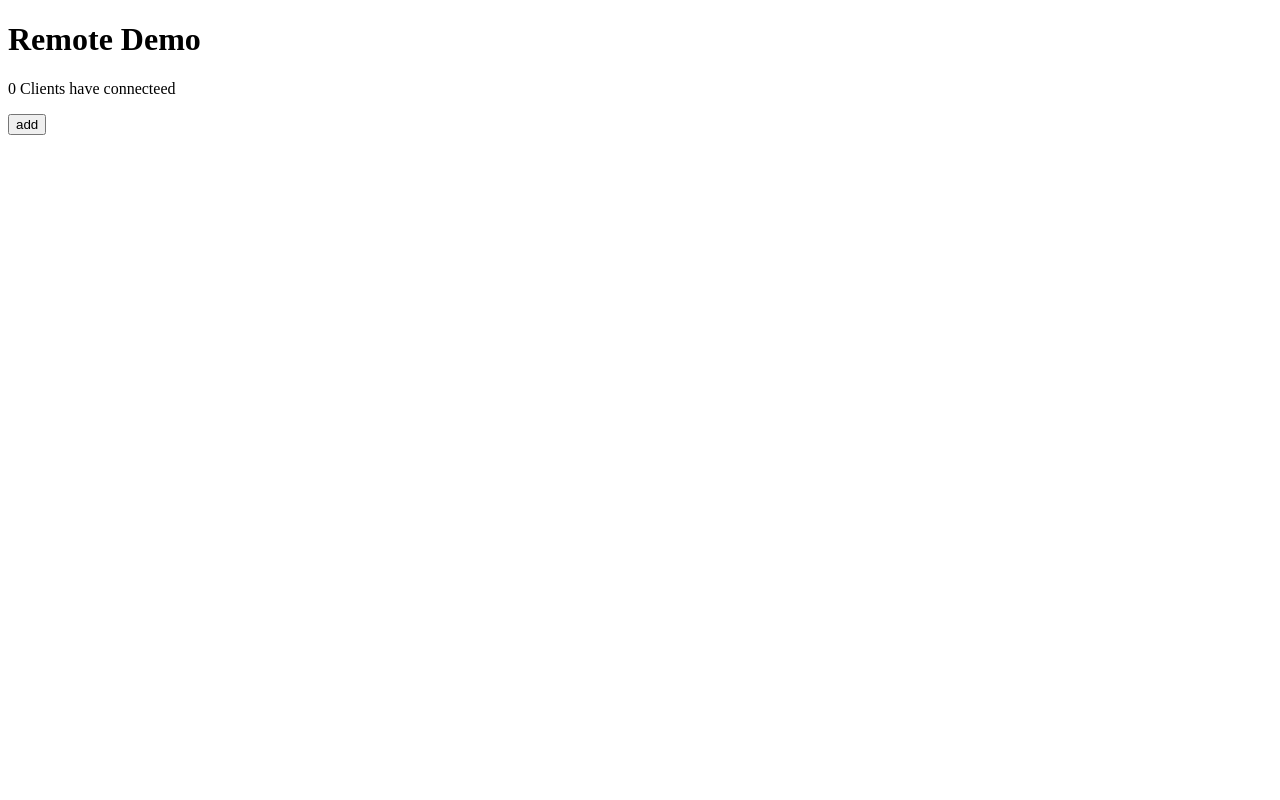
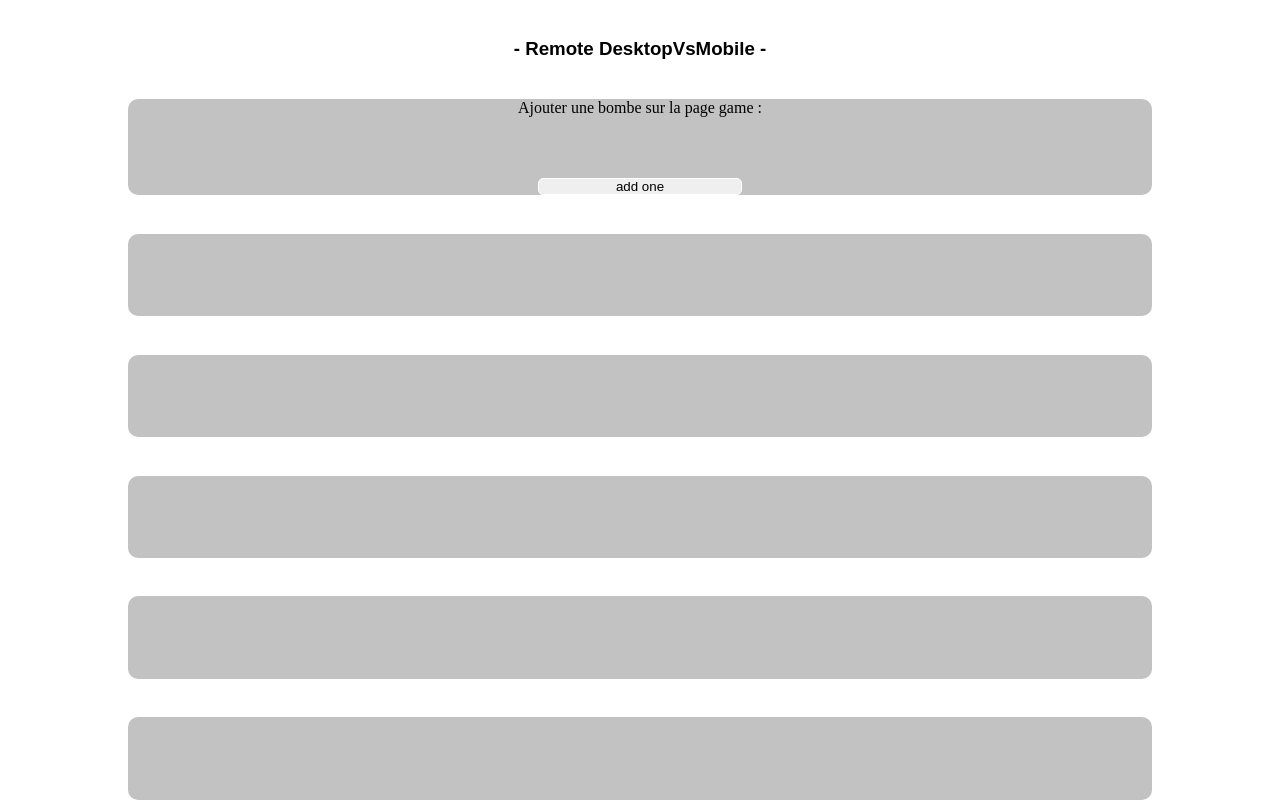
Before and after one commit to ArthurBarre/DesktopVsMobile, a website: page back/public/remote.html in a window 1280 px wide. Drawn offline with nearby package versions, Linux system fonts and the light colour scheme; no server answers.

Commit message:
push new remote

```diff
--- a/back/public/main.js
+++ b/back/public/main.js
@@ -1 +1,11 @@
-console.log('test');
+var socket = io.connect();
+
+function buttonClicked(){
+    console.log('hey');
+    socket.emit('clicked');
+}
+
+//when we receive numClients, do this
+socket.on('buttonUpdate', function(data){
+    document.getElementById("buttonCount").innerHTML = 'The button has been clicked ' + data + ' times.';
+});
--- a/back/public/remote.html
+++ b/back/public/remote.html
@@ -5,25 +5,28 @@
     <meta name="viewport"
           content="width=device-width, user-scalable=no, initial-scale=1.0, maximum-scale=1.0, minimum-scale=1.0">
     <meta http-equiv="X-UA-Compatible" content="ie=edge">
+    <link rel="stylesheet" href="./style.css">
     <title>Remote</title>
 </head>
 <body>
-    <h1>Remote Demo</h1>
-    <p id="buttonCount">0 Clients have connecteed</p>
-    <button onclick="buttonClicked()" >add</button>
+    <div class="app">
+        <h3 class="title"> - Remote DesktopVsMobile  -  </h3>
+        <div class="btn_remote">
+            <div class="btn_content">
+                <p>Ajouter une bombe sur la page game :</p>
+                <button class="btn" onclick="buttonClicked()" >add one</button>
+            </div>
+        </div>
+        <div class="btn_remote"></div>
+        <div class="btn_remote"></div>
+        <div class="btn_remote"></div>
+        <div class="btn_remote"></div>
+        <div class="btn_remote"></div>
+
+
+    </div>
     <script src="/socket.io/socket.io.js"></script>
-    <script>
-        var socket = io.connect();
-
-        function buttonClicked(){
-            console.log('hey')
-            socket.emit('clicked');
-        }
-
-        //when we receive numClients, do this
-        socket.on('buttonUpdate', function(data){
-            document.getElementById("buttonCount").innerHTML = 'The button has been clicked ' + data + ' times.';
-        });
+    <script  src="./main.js">
     </script>
 </body>
 </html>
--- /dev/null
+++ b/back/public/style.css
@@ -0,0 +1,42 @@
+*{
+    margin: 0;
+    padding: 0;
+}
+.title{
+    margin-top: 3%;
+    font-family: sans-serif;
+}
+.app{
+    width: 100vw;
+    height:100vh;
+    background: #fff;
+    display: flex;
+    flex-direction: column;
+    align-items: center;
+}
+.btn_remote{
+    width: 80%;
+    height: 15%;
+    background: #c2c2c2;
+    margin-top: 3%;
+    border-radius: 10px;
+    display: flex;
+    justify-content: center;
+    align-items: center;
+}
+.btn_content{
+    width: 100%;
+    height:100%;
+    display: flex;
+    flex-direction: column;
+    justify-content: center;
+    align-items: center;
+}
+.btn{
+    width:20%;
+    height: 20%;
+
+    border: 1px solid white;
+    margin-top: 6%;
+    border-radius: 5px;
+}
--- a/back/server.js
+++ b/back/server.js
@@ -9,6 +9,7 @@ app.get('/remote',function(req,res,next){
 app.get('/game',function(req,res,next){
     res.sendFile(__dirname+'/public/game.html')
 });
+app.use(express.static('public'));
 io.on('connection', function(client) {
     console.log('Client connected...');
     //when the server receives clicked message, do this
```
